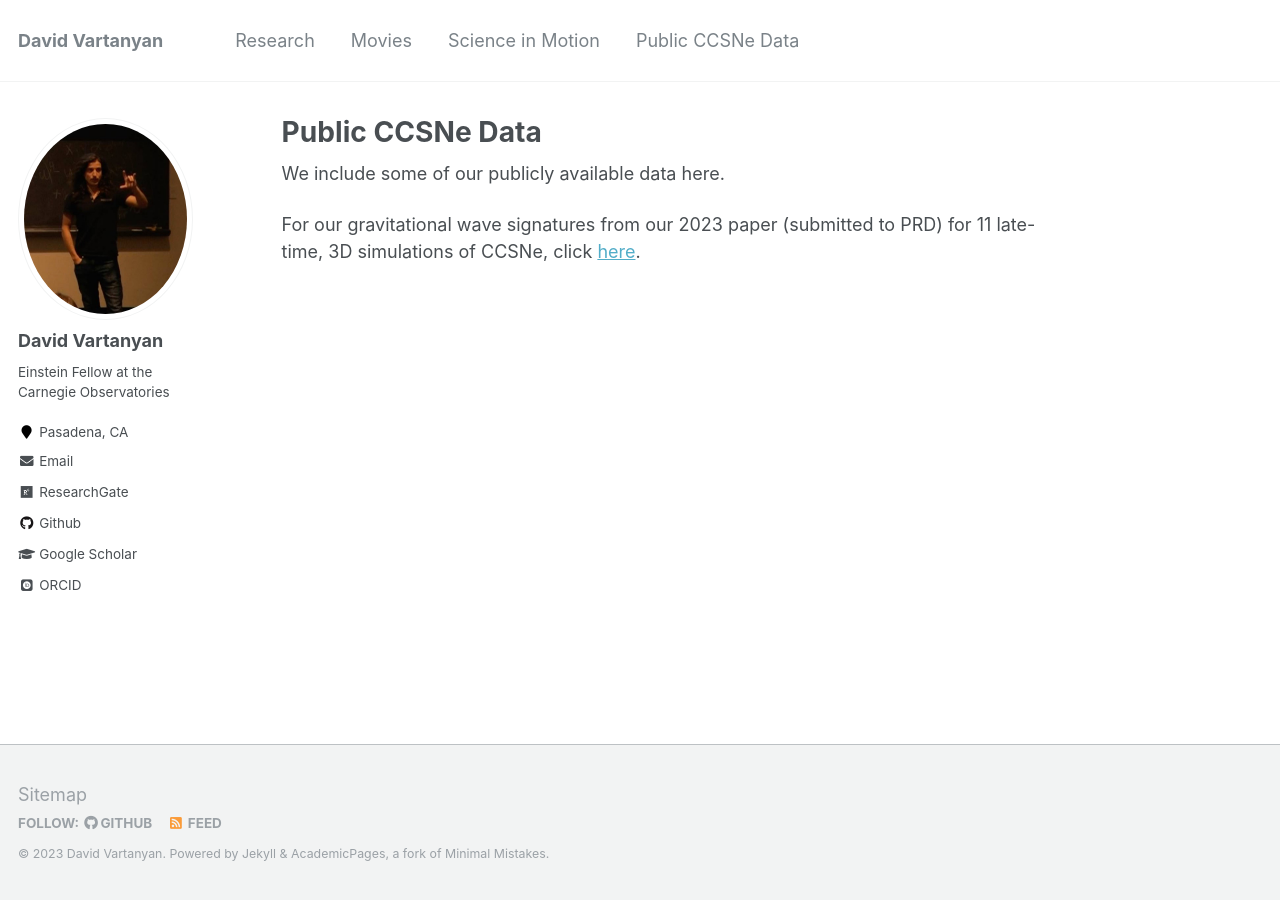
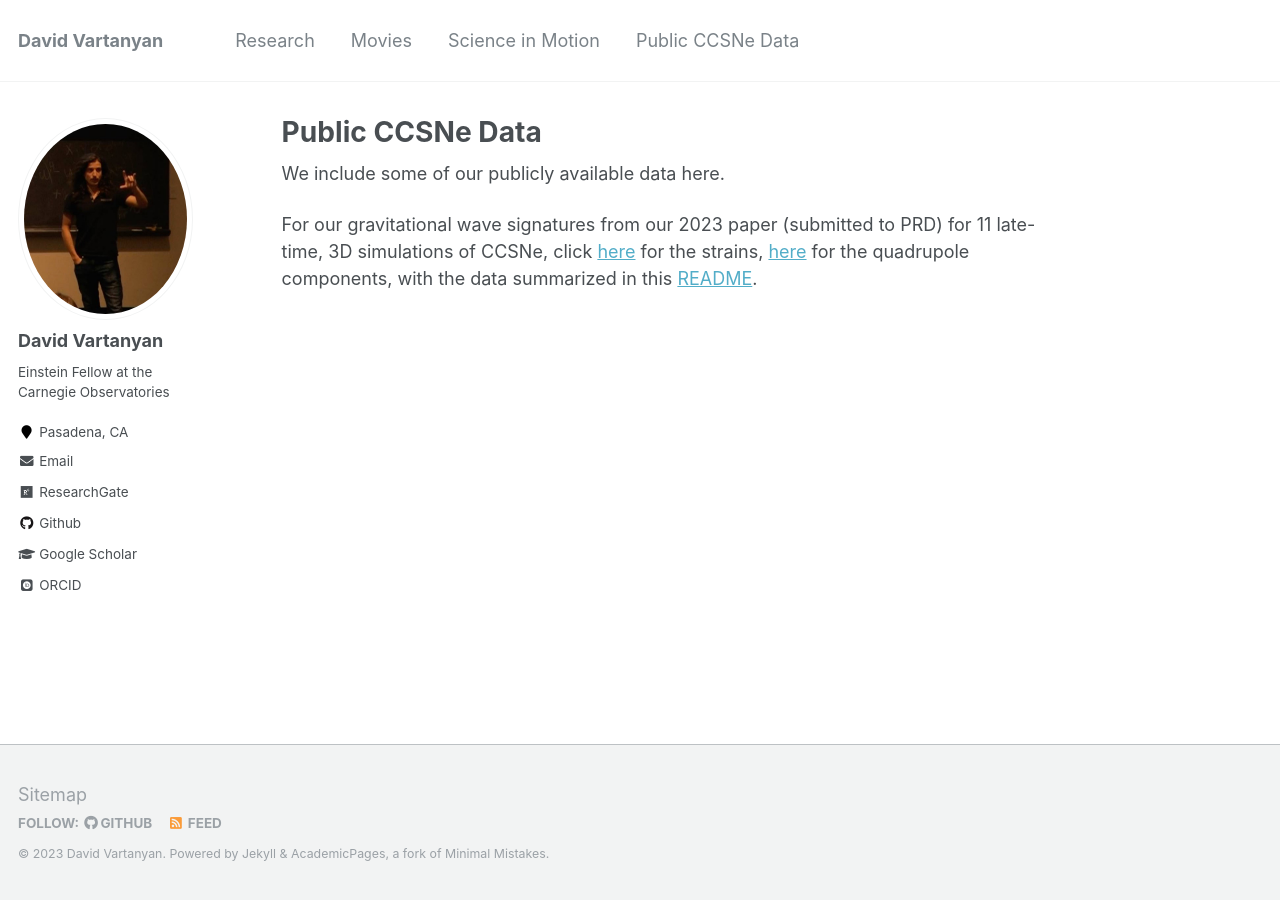
Before and after one commit to dvartany/dvartany.github.io, a Jekyll site: the page built from _pages/data.md, in a window 1280 px wide. Built offline with Jekyll 4.4.1, drawn with Linux system fonts in a browser that asks for light colours; some web fonts are replaced.

Commit message:
Update data.md

```diff
--- a/_pages/data.md
+++ b/_pages/data.md
@@ -9,4 +9,4 @@ redirect_from:
 We include some of our publicly available data here.
 
 For our gravitational wave signatures from our 2023 paper (submitted to PRD) for 11 late-time, 3D simulations of CCSNe,
-click [here](http://dvartany.github.io/files/gwstrain.zip).
+click [here](http://dvartany.github.io/files/gwstrain.zip) for the strains, [here](http://dvartany.github.io/files/quadrupole.zip) for the quadrupole components, with the data summarized in this [README](http://dvartany.github.io/files/README.txt).
```
